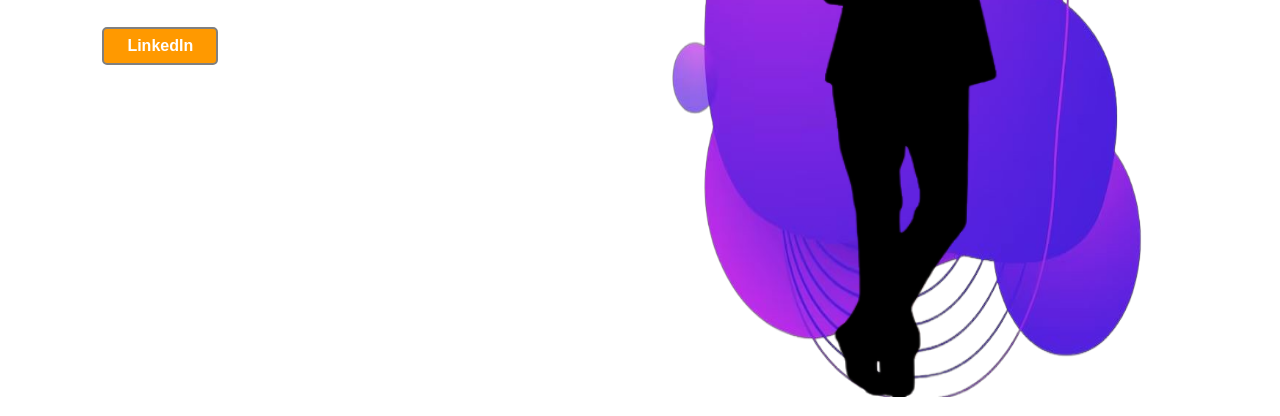
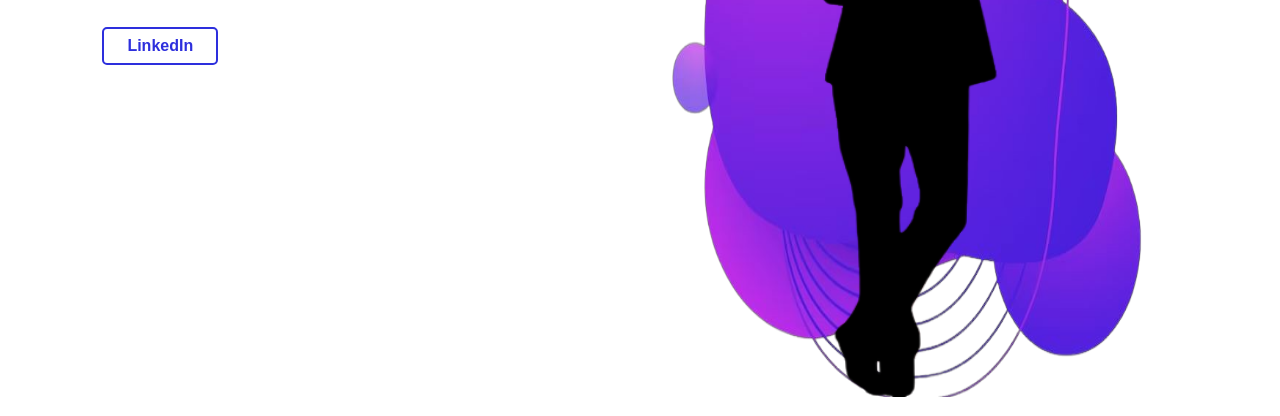
Before and after one commit to Ajaybalajiprasad/portfolio, a plain HTML site: page index.html in a window 1280 px wide. In both pictures the pointer is over the link "LinkedIn". Shown: the part 383-799 px from the top of the page. Drawn offline with Linux system fonts and the light colour scheme.

Commit message:
Update new.css

```diff
--- a/new.css
+++ b/new.css
@@ -87,11 +87,15 @@ nav ul li a:hover{
 }
 .detel a:hover{
     padding: 8px 23px;
-    background-color: #ff9900;
-    border: 2px solid gray;
+    font-weight: 700;
+    background-color: #ffffff;
+    color:  rgb(45, 47, 221);
+    border: 2px solid rgb(45, 47, 221);
 }
 .detel a:active{
-    background-color: rgb(0, 0, 0);
+    background-color: rgb(45, 47, 221);
+    color: #ffffff;
+    border: 2px solid rgb(45, 47, 221);
 }
 .images{
 
```
